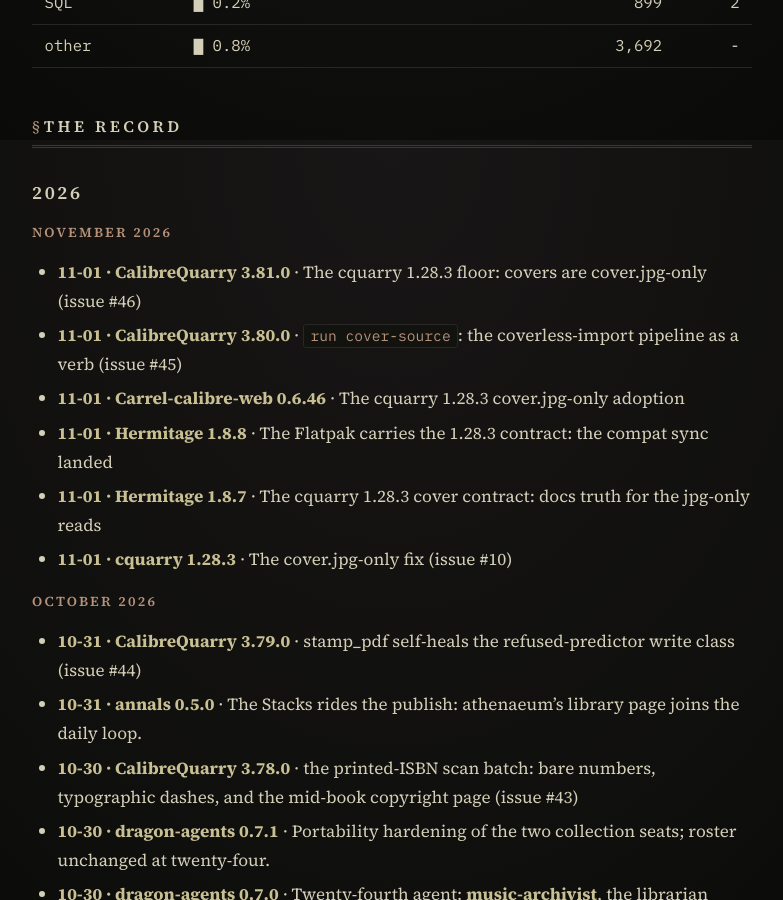
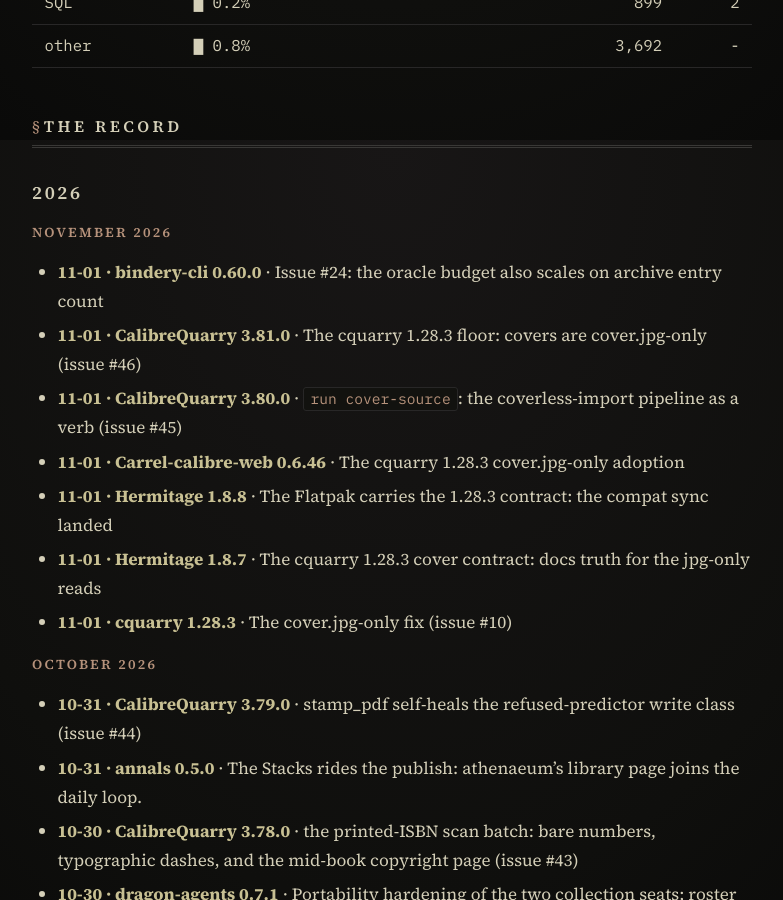
Before and after one commit to VirInvictus/VirInvictus.github.io, a Jekyll site: the page built from patchnotes.md, in a window 1280 px wide and 900 px high, scrolled down 10660 px. Shown: the whole window, without its empty margins (248-1031 px from the left). Built offline with Jekyll 4.4.1, drawn with Linux system fonts in a browser that asks for light colours; some of the changed text lies outside the part shown.

Commit message:
docs: bindery-cli to v0.60.0 (issue #24, the oracle budget's entry-count term): card + codex status, patchnotes row, bullet, and feed entry

```diff
--- a/patchnotes.md
+++ b/patchnotes.md
@@ -29,7 +29,7 @@ remain canonical; this file is a projection, reproducible with
 | Catagotchi | Cozy cat tamagotchi wrapped around an idle empire; everything on screen is generated in code (Godot). | 104 | 4.51.0 | 2026-09-18 | 166 | 2026-07-10 |
 | Hearth | Two-player LAN digital build of A Feast for Odin on the same engine shape (private: the faithful dataset is git-ignored). | 101 | 0.13.68 | 2026-09-15 | 129 | 2026-06-14 |
 | [Framework](https://github.com/VirInvictus/Framework) | Native GTK4 document viewer for PDF, DjVu, comics, and EPUB-class ebooks, on twin render pipelines. | 97 | 1.0.2 | 2026-09-16 | 170 | 2026-04-06 |
-| [bindery-cli](https://github.com/VirInvictus/bindery-cli) | CLI that repairs broken EPUBs with deterministic, epubcheck-gated fixes, atomically and in place inside a Calibre library. | 83 | 0.59.0 | 2026-10-28 | 287 | 2026-06-09 |
+| [bindery-cli](https://github.com/VirInvictus/bindery-cli) | CLI that repairs broken EPUBs with deterministic, epubcheck-gated fixes, atomically and in place inside a Calibre library. | 84 | 0.60.0 | 2026-11-01 | 287 | 2026-06-09 |
 | [cquarry](https://github.com/VirInvictus/cquarry) | Canonical read-only Calibre database layer with a faithful port of Calibre's search grammar; the opt-in write module is the one sanctioned mutation path. | 46 | 1.28.3 | 2026-11-01 | 274 | 2026-08-23 |
 | [Hermitage](https://github.com/VirInvictus/Hermitage) | Visually immersive GTK4 gallery browser for Calibre libraries, reading metadata.db read-only; ships a Flatpak. | 45 | 1.8.8 | 2026-11-01 | 121 | 2026-04-10 |
 | [deadbeef-cui](https://github.com/VirInvictus/deadbeef-cui) | Faceted library-browser plugin for DeaDBeeF in the Columns UI style, on medialib and scriptable presets. | 43 | 2.2.1 | 2026-10-22 | 198 | 2026-04-09 |
@@ -116,6 +116,7 @@ Code lines measured by `tokei` over each tracked repo's tree: reference clones a
 
 #### November 2026
 
+- **11-01 · bindery-cli 0.60.0** · Issue #24: the oracle budget also scales on archive entry count
 - **11-01 · CalibreQuarry 3.81.0** · The cquarry 1.28.3 floor: covers are cover.jpg-only (issue #46)
 - **11-01 · CalibreQuarry 3.80.0** · `run cover-source`: the coverless-import pipeline as a verb (issue #45)
 - **11-01 · Carrel-calibre-web 0.6.46** · The cquarry 1.28.3 cover.jpg-only adoption
--- a/patchnotes/feed.xml
+++ b/patchnotes/feed.xml
@@ -7,6 +7,12 @@
   <link rel="alternate" href="https://virinvictus.github.io/patchnotes/"/>
   <link rel="self" href="https://virinvictus.github.io/patchnotes/feed.xml"/>
   <generator>annals 0.5.0</generator>
+  <entry>
+    <id>tag:virinvictus.github.io,2026:2026-11-01/bindery-cli/0.60.0</id>
+    <title>bindery-cli 0.60.0: Issue #24: the oracle budget also scales on archive entry count</title>
+    <updated>2026-11-01T00:00:00Z</updated>
+    <link rel="alternate" href="https://virinvictus.github.io/patchnotes/"/>
+  </entry>
   <entry>
     <id>tag:virinvictus.github.io,2026:2026-11-01/CalibreQuarry/3.81.0</id>
     <title>CalibreQuarry 3.81.0: The cquarry 1.28.3 floor: covers are cover.jpg-only (issue #46)</title>
```
Also changed, not shown: README.md (+1 -1 lines), codex/bindery-cli.md (+1 -1 lines).
